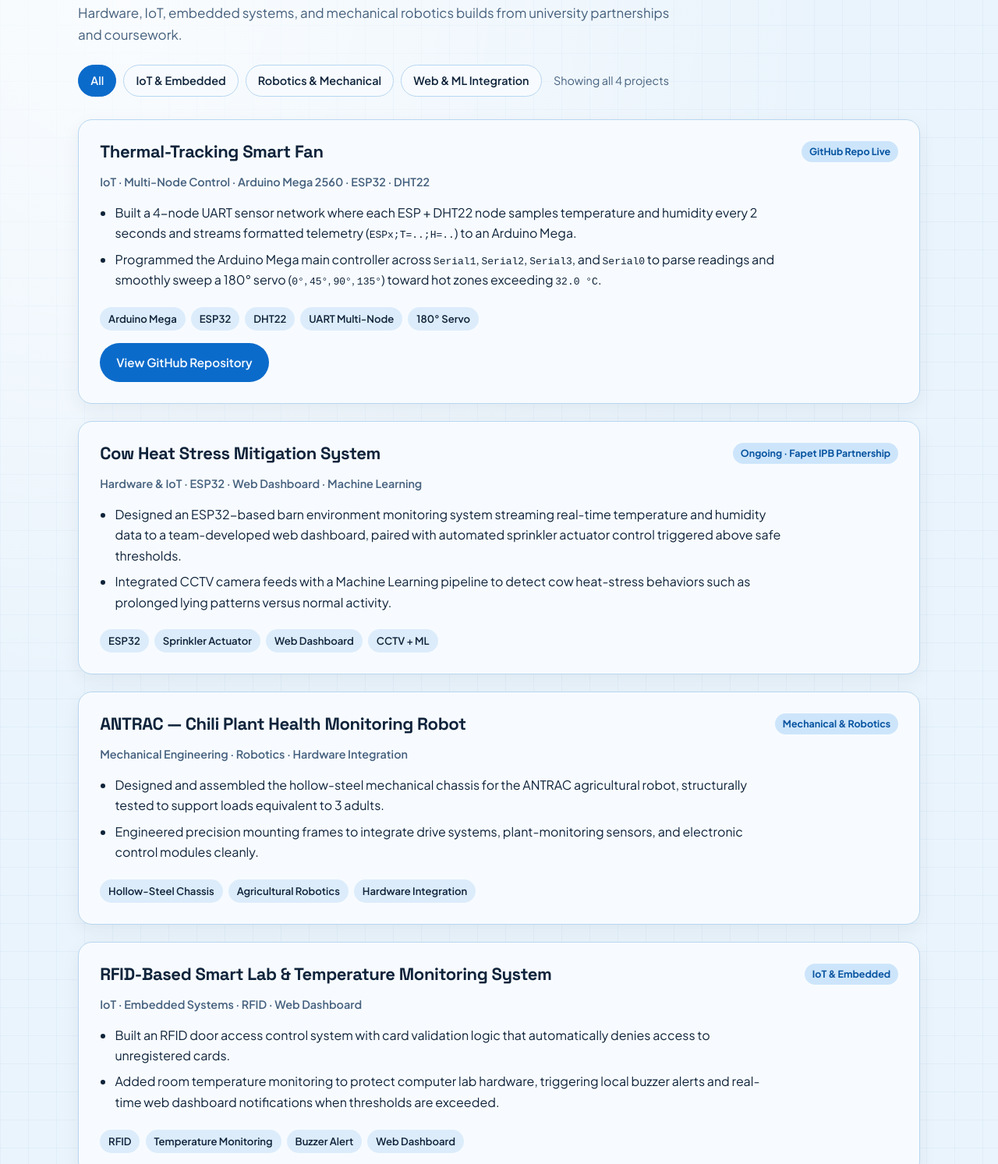
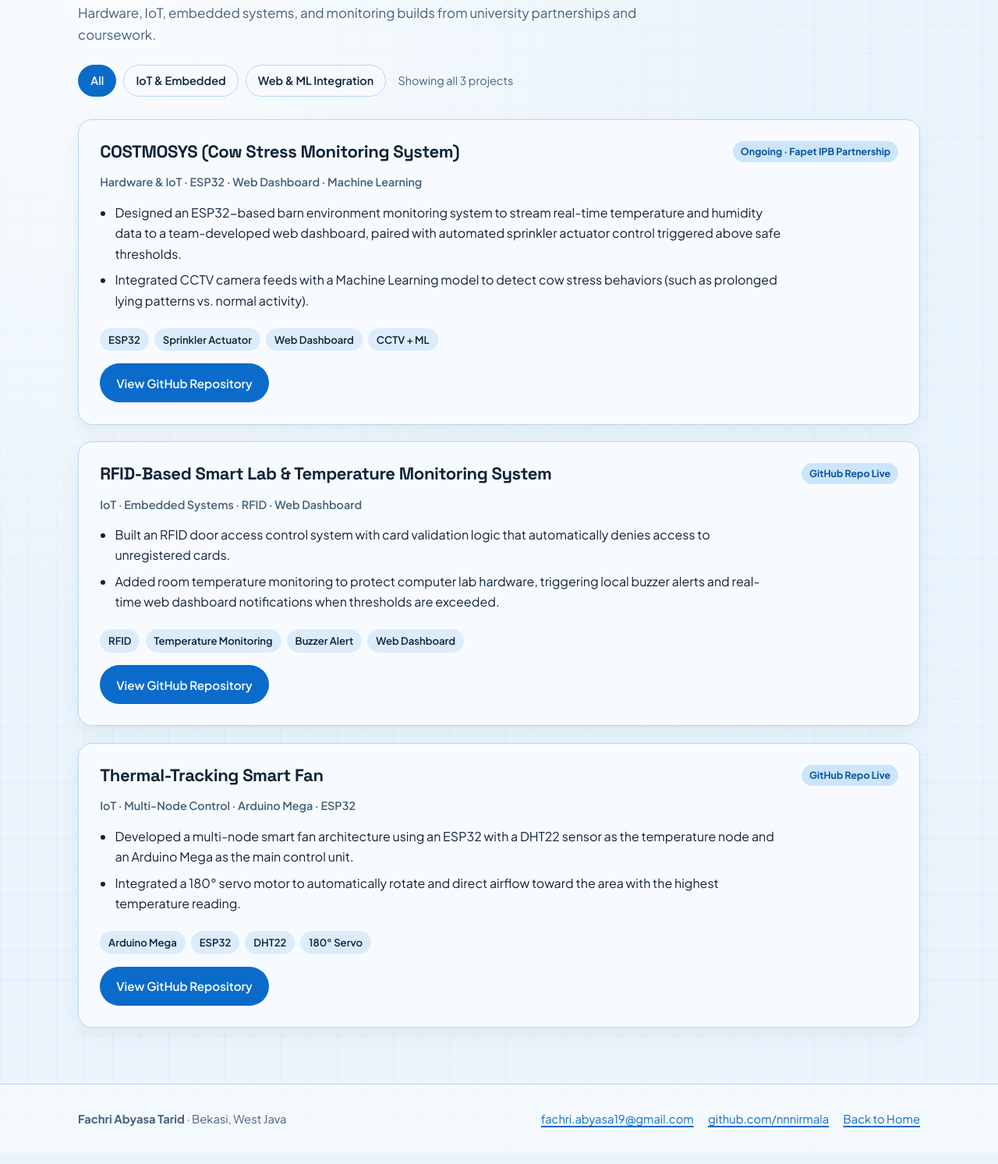
Before and after one commit to nnnirmala/nnnirmala.github.io, a plain HTML site: page projects.html in a window 1280 px wide. Shown: the part 184-1677 px from the top of the page at 78% size. Drawn offline with Linux system fonts and the light colour scheme.

Commit message:
feat: sync projects and repo links with latest Google Docs CV

```diff
--- a/projects.html
+++ b/projects.html
@@ -4,7 +4,7 @@
     <meta charset="UTF-8">
     <meta name="viewport" content="width=device-width, initial-scale=1">
     <meta name="theme-color" content="#eaf4fc">
-    <meta name="description" content="Hardware, IoT, embedded systems, and robotics projects by Fachri Abyasa Tarid.">
+    <meta name="description" content="Hardware, IoT, embedded systems, and web-integrated projects by Fachri Abyasa Tarid.">
     <link rel="icon" href="favicon.svg" type="image/svg+xml">
     <link rel="preconnect" href="https://fonts.googleapis.com">
     <link rel="preconnect" href="https://fonts.gstatic.com" crossorigin>
@@ -40,52 +40,29 @@
         <div class="wrap">
           <h1>Projects</h1>
           <p class="hero-lead">
-            Hardware, IoT, embedded systems, and mechanical robotics builds from university partnerships and coursework.
+            Hardware, IoT, embedded systems, and monitoring builds from university partnerships and coursework.
           </p>
 
           <div class="filters" role="group" aria-label="Filter projects by category" id="filters">
             <button type="button" class="chip" data-filter="all" aria-pressed="true">All</button>
             <button type="button" class="chip" data-filter="iot" aria-pressed="false">IoT &amp; Embedded</button>
-            <button type="button" class="chip" data-filter="robotics" aria-pressed="false">Robotics &amp; Mechanical</button>
             <button type="button" class="chip" data-filter="web-ml" aria-pressed="false">Web &amp; ML Integration</button>
-            <p class="filter-status" role="status">Showing all 4 projects</p>
+            <p class="filter-status" role="status">Showing all 3 projects</p>
           </div>
           <p class="empty" id="empty" hidden>No projects match this filter.</p>
         </div>
       </section>
 
       <section class="wrap project-stack" aria-label="Project list">
-        <article class="project-entry" id="thermal-fan" data-categories="iot">
-          <div class="project-top">
-            <h2>Thermal-Tracking Smart Fan</h2>
-            <span class="status-badge">GitHub Repo Live</span>
-          </div>
-          <p class="project-meta">IoT · Multi-Node Control · Arduino Mega 2560 · ESP32 · DHT22</p>
-          <ul class="project-points">
-            <li>Built a 4-node UART sensor network where each ESP + DHT22 node samples temperature and humidity every 2 seconds and streams formatted telemetry (<code>ESPx;T=..;H=..</code>) to an Arduino Mega.</li>
-            <li>Programmed the Arduino Mega main controller across <code>Serial1</code>, <code>Serial2</code>, <code>Serial3</code>, and <code>Serial0</code> to parse readings and smoothly sweep a 180° servo (<code>0°</code>, <code>45°</code>, <code>90°</code>, <code>135°</code>) toward hot zones exceeding <code>32.0 °C</code>.</li>
-          </ul>
-          <div class="tag-row">
-            <span class="tag">Arduino Mega</span>
-            <span class="tag">ESP32</span>
-            <span class="tag">DHT22</span>
-            <span class="tag">UART Multi-Node</span>
-            <span class="tag">180° Servo</span>
-          </div>
-          <div class="project-links">
-            <a class="btn btn-primary" href="https://github.com/nnnirmala/thermal-tracking-smart-fan" target="_blank" rel="noopener noreferrer">View GitHub Repository</a>
-          </div>
-        </article>
-
         <article class="project-entry" id="cow-heat-stress" data-categories="iot web-ml">
           <div class="project-top">
-            <h2>Cow Heat Stress Mitigation System</h2>
+            <h2>COSTMOSYS (Cow Stress Monitoring System)</h2>
             <span class="status-badge">Ongoing · Fapet IPB Partnership</span>
           </div>
           <p class="project-meta">Hardware &amp; IoT · ESP32 · Web Dashboard · Machine Learning</p>
           <ul class="project-points">
-            <li>Designed an ESP32-based barn environment monitoring system streaming real-time temperature and humidity data to a team-developed web dashboard, paired with automated sprinkler actuator control triggered above safe thresholds.</li>
-            <li>Integrated CCTV camera feeds with a Machine Learning pipeline to detect cow heat-stress behaviors such as prolonged lying patterns versus normal activity.</li>
+            <li>Designed an ESP32-based barn environment monitoring system to stream real-time temperature and humidity data to a team-developed web dashboard, paired with automated sprinkler actuator control triggered above safe thresholds.</li>
+            <li>Integrated CCTV camera feeds with a Machine Learning model to detect cow stress behaviors (such as prolonged lying patterns vs. normal activity).</li>
           </ul>
           <div class="tag-row">
             <span class="tag">ESP32</span>
@@ -93,29 +70,15 @@
             <span class="tag">Web Dashboard</span>
             <span class="tag">CCTV + ML</span>
           </div>
-        </article>
-
-        <article class="project-entry" id="antrac" data-categories="robotics">
-          <div class="project-top">
-            <h2>ANTRAC — Chili Plant Health Monitoring Robot</h2>
-            <span class="status-badge">Mechanical &amp; Robotics</span>
-          </div>
-          <p class="project-meta">Mechanical Engineering · Robotics · Hardware Integration</p>
-          <ul class="project-points">
-            <li>Designed and assembled the hollow-steel mechanical chassis for the ANTRAC agricultural robot, structurally tested to support loads equivalent to 3 adults.</li>
-            <li>Engineered precision mounting frames to integrate drive systems, plant-monitoring sensors, and electronic control modules cleanly.</li>
-          </ul>
-          <div class="tag-row">
-            <span class="tag">Hollow-Steel Chassis</span>
-            <span class="tag">Agricultural Robotics</span>
-            <span class="tag">Hardware Integration</span>
+          <div class="project-links">
+            <a class="btn btn-primary" href="https://github.com/makhdanramadhan-ui/COSTMOSYS" target="_blank" rel="noopener noreferrer">View GitHub Repository</a>
           </div>
         </article>
 
         <article class="project-entry" id="rfid-smart-lab" data-categories="iot web-ml">
           <div class="project-top">
             <h2>RFID-Based Smart Lab &amp; Temperature Monitoring System</h2>
-            <span class="status-badge">IoT &amp; Embedded</span>
+            <span class="status-badge">GitHub Repo Live</span>
           </div>
           <p class="project-meta">IoT · Embedded Systems · RFID · Web Dashboard</p>
           <ul class="project-points">
@@ -127,6 +90,30 @@
             <span class="tag">Temperature Monitoring</span>
             <span class="tag">Buzzer Alert</span>
             <span class="tag">Web Dashboard</span>
+          </div>
+          <div class="project-links">
+            <a class="btn btn-primary" href="https://github.com/Faizylux/C-Labs-Monitoring" target="_blank" rel="noopener noreferrer">View GitHub Repository</a>
+          </div>
+        </article>
+
+        <article class="project-entry" id="thermal-fan" data-categories="iot">
+          <div class="project-top">
+            <h2>Thermal-Tracking Smart Fan</h2>
+            <span class="status-badge">GitHub Repo Live</span>
+          </div>
+          <p class="project-meta">IoT · Multi-Node Control · Arduino Mega · ESP32</p>
+          <ul class="project-points">
+            <li>Developed a multi-node smart fan architecture using an ESP32 with a DHT22 sensor as the temperature node and an Arduino Mega as the main control unit.</li>
+            <li>Integrated a 180° servo motor to automatically rotate and direct airflow toward the area with the highest temperature reading.</li>
+          </ul>
+          <div class="tag-row">
+            <span class="tag">Arduino Mega</span>
+            <span class="tag">ESP32</span>
+            <span class="tag">DHT22</span>
+            <span class="tag">180° Servo</span>
+          </div>
+          <div class="project-links">
+            <a class="btn btn-primary" href="https://github.com/nnnirmala/thermal-tracking-smart-fan" target="_blank" rel="noopener noreferrer">View GitHub Repository</a>
           </div>
         </article>
       </section>
```
Also changed, not shown: index.html (+13 -24 lines).
